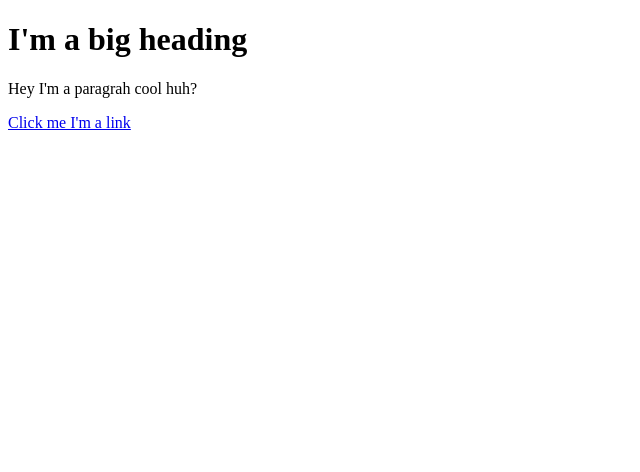
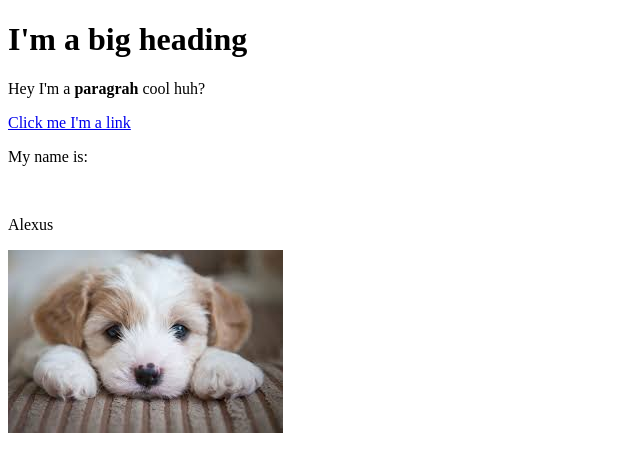
Before and after one commit to alexusmack/Cartoon-Hero, a plain HTML site: page test cartoon.html in a window 1280 px wide. Shown: the whole page, without its empty margins (0-640 px from the left). Drawn offline with Linux system fonts and the light colour scheme.

Commit message:
Add puppy img and few more elements

```diff
--- a/test cartoon.html
+++ b/test cartoon.html
@@ -1,6 +1,20 @@
 <!DOCTYPE html>
-<title></title>
+<html>
+
+<head>
+<title>Fav Cartoon</title>
+</head>
+
+
+<body>
 
 <h1>I'm a big heading</h1>
-<p>Hey I'm a paragrah cool huh?</p>
-<a href="http://google.com" target="_blank" title="Let's go to google">Click me I'm a link</a>
+<p>Hey I'm a <b>paragrah</b> cool huh?</p>
+<a href="http://google.com" target="_blank" title="Let's go to google">Click me I'm a link</a><br>
+<p>My name is:</p><br>
+<p>Alexus</p>
+<img src="puppy.jpeg">
+
+</body>
+
+</html>
```
Also changed, not shown: Puppy.jpeg (added).
